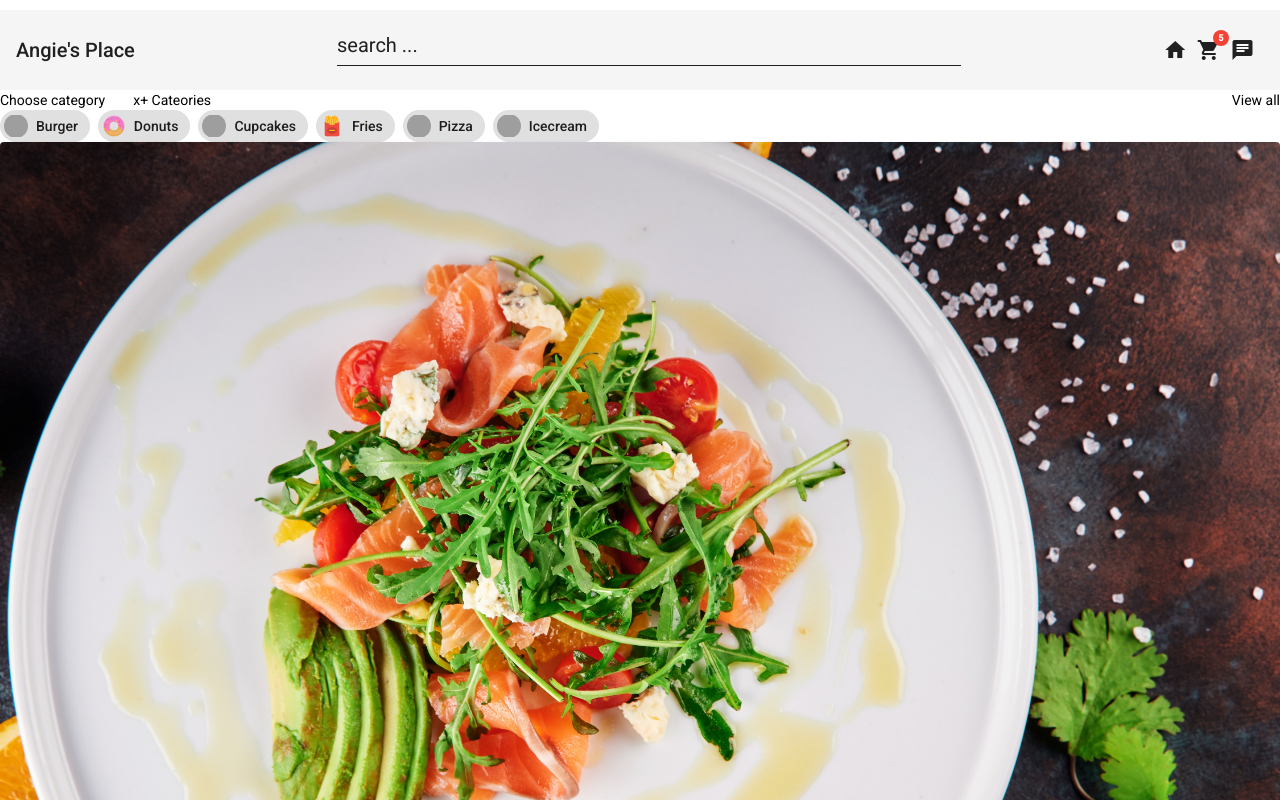
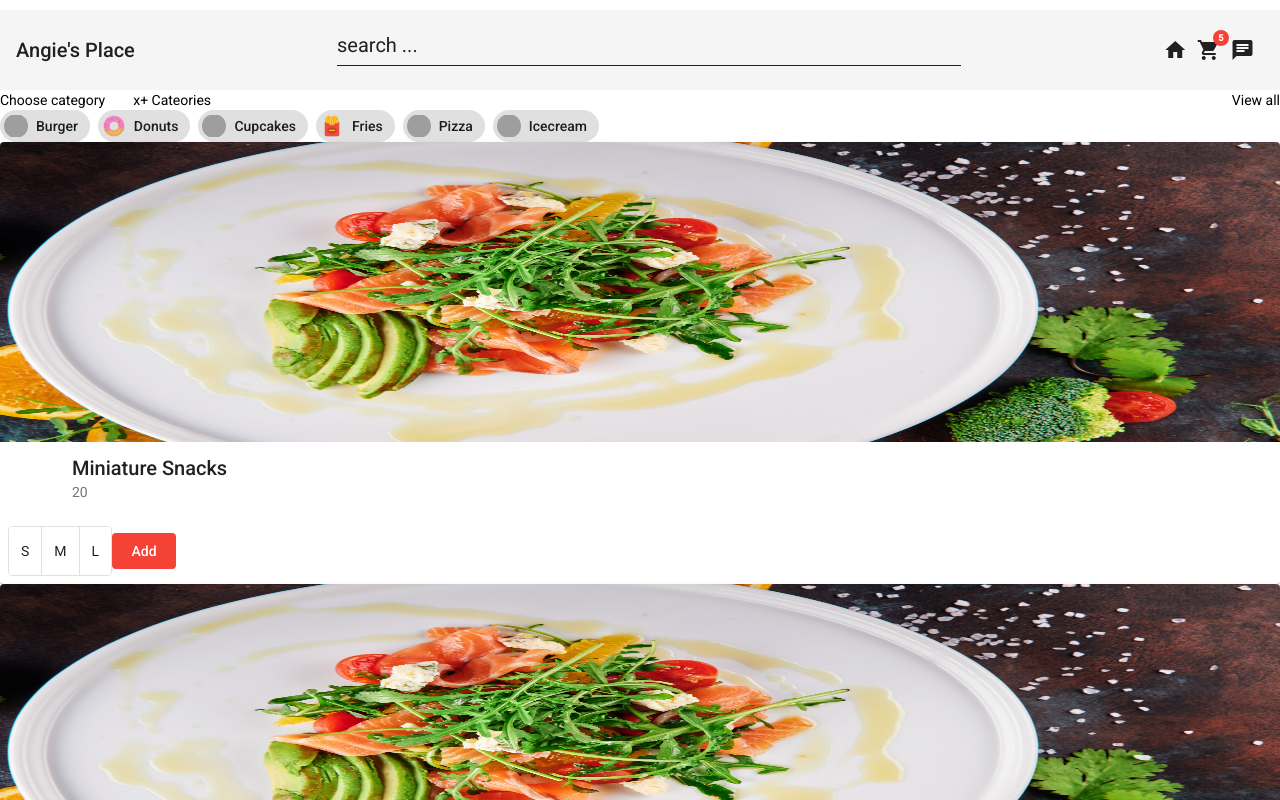
Before and after one commit to bl-aire/point-of-sale, an Angular app: page /home in a window 1280 px wide. Shown: the top 800 px of the page. Built offline with nearby package versions, Linux system fonts and the light colour scheme; grey boxes are pictures that could not be loaded.

Commit message:
Fix problem with fetching data

```diff
--- a/src/app/_shared/services/products.ts
+++ b/src/app/_shared/services/products.ts
@@ -2,4 +2,5 @@ export interface IProduct {
     name: string;
     price: number;
     image: string;
+    category: string;
 }
--- a/src/app/app.module.ts
+++ b/src/app/app.module.ts
@@ -19,6 +19,7 @@ import { MatCardModule } from '@angular/material/card';
 import { MatButtonModule } from '@angular/material/button';
 import { MatButtonToggleModule } from '@angular/material/button-toggle';
 import { FormsModule } from '@angular/forms';
+import { CommonModule } from '@angular/common';
 
 @NgModule({
   declarations: [
@@ -41,7 +42,8 @@ import { FormsModule } from '@angular/forms';
     MatCardModule,
     MatButtonModule,
     MatButtonToggleModule,
-    FormsModule
+    FormsModule,
+    CommonModule
   ],
   providers: [],
   bootstrap: [AppComponent]
--- a/src/app/home/home.component.html
+++ b/src/app/home/home.component.html
@@ -47,12 +47,12 @@
         </mat-chip>
     </mat-chip-list>
 
-    <mat-card class="example-card">
-        <img mat-card-image src="assets/images/salad.jpg" alt="Photo of a Shiba Inu">
+    <mat-card class="example-card" *ngFor="let product of products">
+        <img mat-card-image [src]='product.image' alt="Photo of a Shiba Inu" height="300px">
         <mat-card-header>
             <div mat-card-avatar class="example-header-image"></div>
-            <mat-card-title>{{pageTitle}}</mat-card-title>
-            <mat-card-subtitle>$0.00</mat-card-subtitle>
+            <mat-card-title>{{ product.name }}</mat-card-title>
+            <mat-card-subtitle>{{ product.price }}</mat-card-subtitle>
         </mat-card-header>
 
         <mat-card-actions>
--- a/src/app/home/home.component.ts
+++ b/src/app/home/home.component.ts
@@ -13,9 +13,26 @@ export class HomeComponent implements OnInit {
   errorMessage: string = '';
   sub: Subscription | any;
 
+  private _listFilter:string = '';
+  get listFilter(): string {
+    return this._listFilter;
+  }
+  set listFilter(value:string){
+    this._listFilter = value;
+    console.log('In setter:', value);
+    this.filteredProducts = this.performFilter(value);
+  }
+
+  filteredProducts: IProduct[] = [];
   products: IProduct[] = [];
 
   constructor(private productsService: ProductsService) { }
+
+  performFilter(filterBy: string):IProduct[]{
+    filterBy = filterBy.toLocaleLowerCase(); //so its not case sensitive
+    return this.products.filter((product: IProduct) =>
+    product.name.toLocaleLowerCase().includes(filterBy));
+  }
 
   ngOnInit(): void {
     this.sub = this.productsService.getProducts().subscribe({
@@ -24,7 +41,7 @@ export class HomeComponent implements OnInit {
       },
       error: err => this.errorMessage = err
     });
-    //this.listFilter = 'cart';
+
   }
 
   ngOnDestroy(){
--- a/src/assets/products.json
+++ b/src/assets/products.json
@@ -1,51 +1,76 @@
+[
+
     {
-    "result" : "true",
-    "data" :
-    [
-        {
-            "category" : "icecream",
-            "product" : [
-                {
-                    "name": "vanilla",
-                    "price": 10.00,
+      "category": 12,
+      "name": "Miniature Snacks",
+      "price": 20.00,
       "image": "assets/images/salad.jpg"
     },
     {
-                    "name": "vanilla",
-                    "price": 10.00,
+      "category": 12,
+      "name": "Miniature Snacks",
+      "price": 20.00,
+      "image": "assets/images/salad.jpg"
+    },
+    {
+        "category": 12,
+        "name": "Miniature Snacks",
+        "price": 20.00,
+        "image": "assets/images/salad.jpg"
+    },
+    {
+        "category": 12,
+        "name": "Miniature Snacks",
+        "price": 20.00,
+        "image": "assets/images/salad.jpg"
+    },
+    {
+        "category": 12,
+        "name": "Miniature Snacks",
+        "price": 20.00,
+        "image": "assets/images/salad.jpg"
+    },
+    {
+
+        "category": 12,
+        "name": "Miniature Snacks",
+        "price": 20.00,
+        "image": "assets/images/salad.jpg"
+    },
+    {
+        "category": 12,
+        "name": "Miniature Snacks",
+        "price": 20.00,
+        "image": "assets/images/salad.jpg"
+    },
+    {
+        "category": 12,
+        "name": "Miniature Snacks",
+        "price": 20.00,
+        "image": "assets/images/salad.jpg"
+    },
+    {
+        "category": 12,
+        "name": "Miniature Snacks",
+        "price": 20.00,
+        "image": "assets/images/salad.jpg"
+    },
+    {
+        "category": 12,
+        "name": "Miniature Snacks",
+        "price": 20.00,
+        "image": "assets/images/salad.jpg"
+    },
+    {
+        "category": 12,
+        "name": "Miniature Snacks",
+        "price": 20.00,
+        "image": "assets/images/salad.jpg"
+    },
+    {
+        "category": 12,
+        "name": "Miniature Snacks",
+        "price": 20.00,
         "image": "assets/images/salad.jpg"
     }
 ]
-        },
-        {
-            "category" : "icecream",
-            "product" : [
-                {
-                    "name": "vanilla",
-                    "price": 10.00,
-                    "image": "assets/images/salad.jpg"
-                },
-                {
-                    "name": "vanilla",
-                    "price": 10.00,
-                    "image": "assets/images/salad.jpg"
-                }
-            ]
-        },
-        {
-            "category" : "icecream",
-            "product" : [
-                {
-                    "name": "vanilla",
-                    "price": 10.00,
-                    "image": "assets/images/salad.jpg"
-                },
-                {
-                    "name": "vanilla",
-                    "price": 10.00,
-                    "image": "assets/images/salad.jpg"
-                }
-            ]
-        }
-    ]
-}
```
Lines whose indentation alone changed are shown as unchanged.
